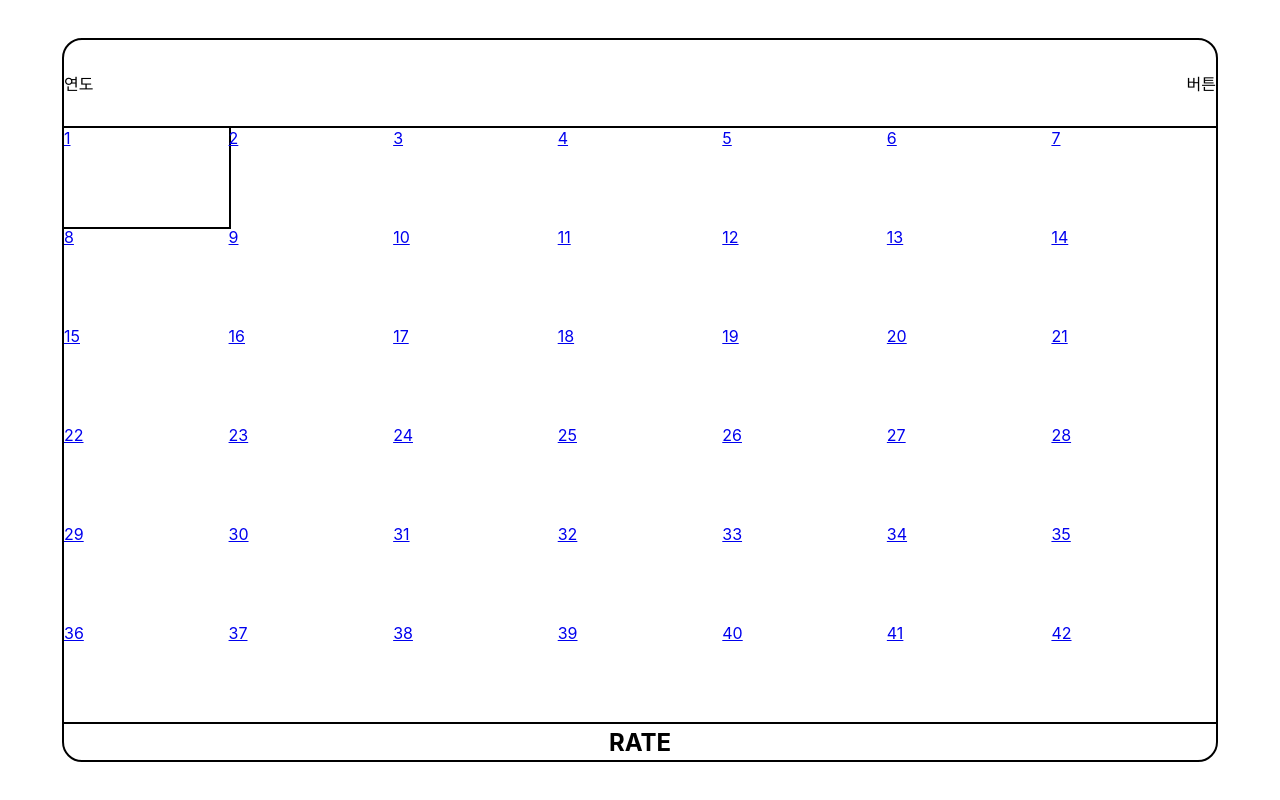
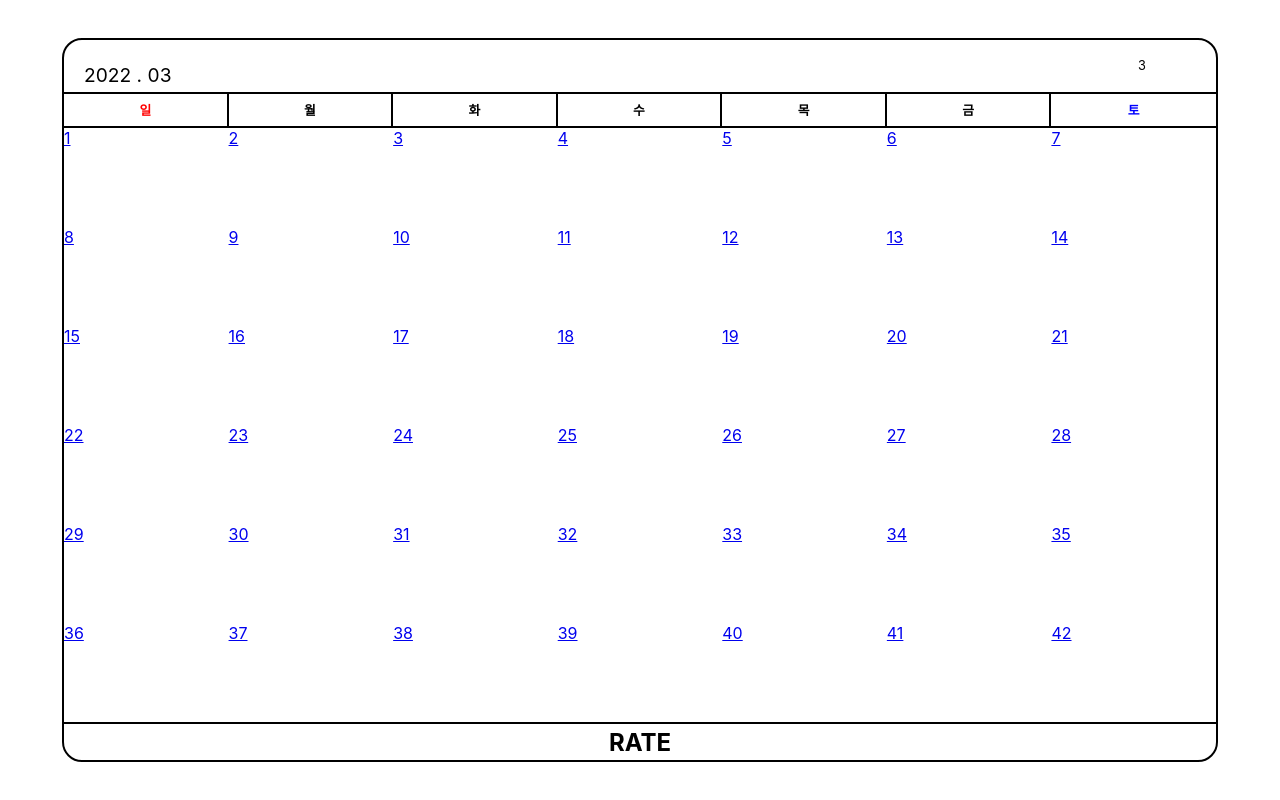
Before and after one commit to firemancha/todo-front, a React (Create React App) app: page / in a window 1280 px wide. Built offline with nearby package versions, Linux system fonts and the light colour scheme.

Commit message:
캘린더 헤더 작업

```diff
--- a/src/components/Calendar/index.js
+++ b/src/components/Calendar/index.js
@@ -2,11 +2,27 @@ import "./index.css";
 import CalendarHeader from "../CalendarHeader";
 import CalendarFooter from "../CalendarFooter";
 import CalendarContent from "../CalendarContent";
+import { useState, useEffect } from "react";
 
 const CalendarTemplate = () => {
+  const [today, setToday] = useState("");
+
+  useEffect(() => {
+    const now = new Date();
+    let tmp = {};
+    const year = now.getFullYear();
+    const month = now.getMonth() + 1;
+    const date = now.getDate();
+    tmp.year = year;
+    tmp.month = month;
+    tmp.date = date;
+
+    setToday(tmp);
+  }, []);
+
   return (
     <div className="calendar-template">
-      <CalendarHeader />
+      <CalendarHeader today={today} />
       <CalendarContent />
       <CalendarFooter />
     </div>
--- a/src/components/CalendarContent/index.css
+++ b/src/components/CalendarContent/index.css
@@ -5,11 +5,3 @@
   width: 100%;
   height: 83%;
 }
-
-.calendar-content-hello1{
-  outline: black solid 2px;
-}
-
-.calendar-content-hello1{
-  outline: black solid 2px;
-}
--- a/src/components/CalendarContent/index.js
+++ b/src/components/CalendarContent/index.js
@@ -17,7 +17,7 @@ const CalendarContent = () => {
     <div className="calendar-content">
       {tmp.map((i) => {
         return (
-          <div className={`calendar-content-hello${i}`}>
+          <div key={i} className={`calendar-content-hello${i}`}>
             <Link to={`${i}/list/`}>{i}</Link>
           </div>
         );
--- a/src/components/CalendarHeader/index.css
+++ b/src/components/CalendarHeader/index.css
@@ -1,6 +1,7 @@
 .calendar-header {
   display: flex;
-  justify-content: space-between;
+  flex-direction: column;
+  justify-content: center;
   align-items: center;
   width: 100%;
   height: 12%;
@@ -9,3 +10,83 @@
   border-left: 0px;
   border-right: 0px;
 }
+
+.calendar-header-title {
+  display: flex;
+  align-items: center;
+  justify-content: space-between;
+  width: 100%;
+  height: 60%;
+}
+
+.calendar-header-title-month {
+  display: flex;
+  width: 80%;
+  height: 100%;
+  align-items: flex-end;
+  justify-content: baseline;
+  font-size: 1.5vw;
+  margin: 0px 0px 10px 20px;
+}
+
+.calendar-header-title-button {
+  display: flex;
+  width: 20%;
+  height: 100%;
+  align-items: center;
+  justify-content: end;
+  font-size: 1vw;
+  margin: 0px 70px 0px 0px;
+}
+
+.calendar-header-day {
+  display: grid;
+  grid-template-columns: repeat(7, 1fr);
+  width: 100%;
+  height: 40%;
+}
+
+.calendar-header-day-week {
+  display: flex;
+  justify-content: center;
+  align-items: center;
+  border: 2px solid black;
+  border-left : 0px;
+  border-bottom: 0px;
+}
+
+.calendar-header-day-sun {
+  display: flex;
+  justify-content: center;
+  align-items: center;
+  border: 2px solid black;
+  border-left: 0px;
+  border-bottom: 0px;
+  color: red;
+  font-size: 1vw;
+  font-weight: bold;
+}
+
+.calendar-header-day-week {
+  display: flex;
+  justify-content: center;
+  align-items: center;
+  border: 2px solid black;
+  border-left: 0px;
+  border-bottom: 0px;
+  font-size: 1vw;
+  font-weight: bold;
+}
+
+.calendar-header-day-sat {
+  display: flex;
+  justify-content: center;
+  align-items: center;
+  border: 2px solid black;
+  border-left: 0px;
+  border-bottom: 0px;
+  border-right: 0px;
+  color: blue;
+  font-size: 1vw;
+  font-weight: bold;
+}
--- a/src/components/CalendarHeader/index.js
+++ b/src/components/CalendarHeader/index.js
@@ -1,10 +1,25 @@
 import "./index.css";
 
-const CalendarHeader = () => {
+const CalendarHeader = (props) => {
+  const { today } = props;
   return (
     <div className="calendar-header">
-      <div>연도</div>
-      <div>버튼</div>
+      <div className="calendar-header-title">
+        <div className="calendar-header-title-month">
+          {today.year} .{" "}
+          {today.month < 10 ? "0" + today.month.toString() : today.month}
+        </div>
+        <div className="calendar-header-title-button">{today.month}</div>
+      </div>
+      <div className="calendar-header-day">
+        <div className="calendar-header-day-sun">일</div>
+        <div className="calendar-header-day-week">월</div>
+        <div className="calendar-header-day-week">화</div>
+        <div className="calendar-header-day-week">수</div>
+        <div className="calendar-header-day-week">목</div>
+        <div className="calendar-header-day-week">금</div>
+        <div className="calendar-header-day-sat">토</div>
+      </div>
     </div>
   );
 };
```
